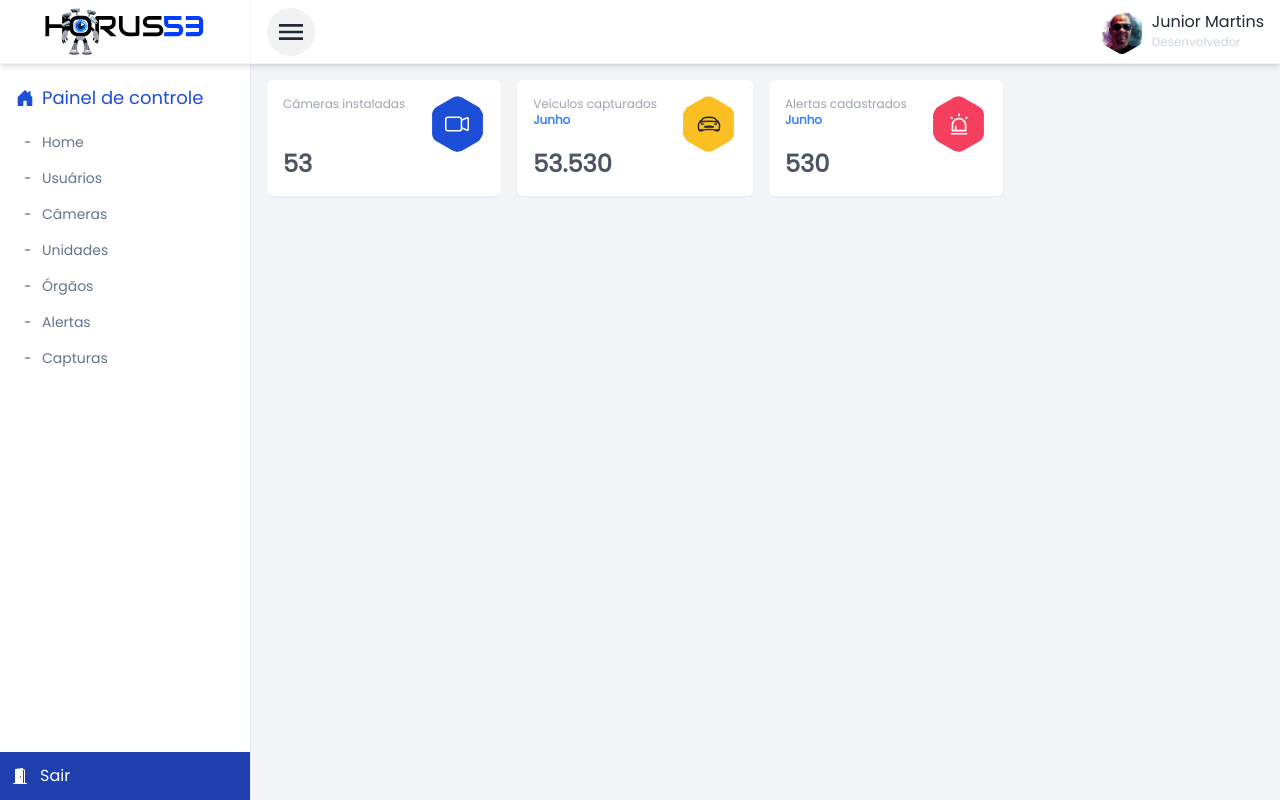
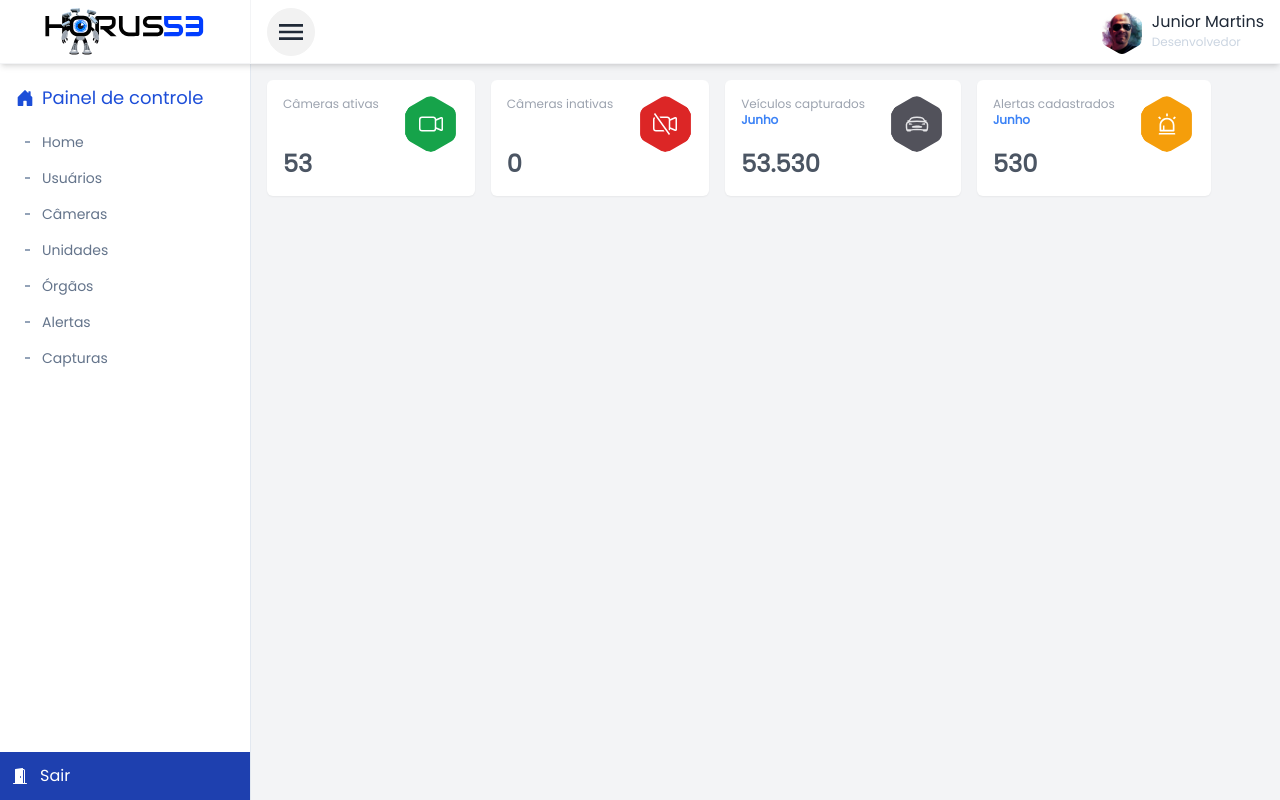
Before and after one commit to juniormartinxo/horus53-app, a Next.js app: page / in a window 1280 px wide. Built offline with nearby package versions, Linux system fonts and the light colour scheme.

Commit message:
feat: cria novos box no dashboard

```diff
--- a/src/app/page.tsx
+++ b/src/app/page.tsx
@@ -1,4 +1,4 @@
-import { BsCameraVideo, BsImages } from 'react-icons/bs'
+import { BsCameraVideo, BsCameraVideoOff } from 'react-icons/bs'
 import { IoCarSportOutline } from 'react-icons/io5'
 import { AiOutlineAlert } from 'react-icons/ai'
 import NavTop from './components/nav-top'
@@ -18,12 +18,24 @@ export default function HomePage() {
                 <div className={styles.cardDashboard}>
                   <div className={styles.cardDashboardBody}>
                     <span className={styles.cardDashboardTitle}>
-                      Câmeras instaladas
+                      Câmeras ativas
                     </span>
                     <span className={styles.cardDashboardValue}>53</span>
                   </div>
-                  <span className={`${styles.cardDashboardIco} bg-blue-700`}>
+                  <span className={`${styles.cardDashboardIco} bg-green-600`}>
                     <BsCameraVideo className='text-2xl text-white' />
+                  </span>
+                </div>
+
+                <div className={styles.cardDashboard}>
+                  <div className={styles.cardDashboardBody}>
+                    <span className={styles.cardDashboardTitle}>
+                      Câmeras inativas
+                    </span>
+                    <span className={styles.cardDashboardValue}>0</span>
+                  </div>
+                  <span className={`${styles.cardDashboardIco} bg-red-600`}>
+                    <BsCameraVideoOff className='text-2xl text-white' />
                   </span>
                 </div>
 
@@ -35,8 +47,8 @@ export default function HomePage() {
                     </span>
                     <span className={styles.cardDashboardValue}>53.530</span>
                   </div>
-                  <span className={`${styles.cardDashboardIco} bg-amber-400`}>
-                    <IoCarSportOutline className='text-2xl text-gray-800' />
+                  <span className={`${styles.cardDashboardIco} bg-zinc-600`}>
+                    <IoCarSportOutline className='text-2xl text-zinc-200' />
                   </span>
                 </div>
 
@@ -48,7 +60,7 @@ export default function HomePage() {
                     </span>
                     <span className={styles.cardDashboardValue}>530</span>
                   </div>
-                  <span className={`${styles.cardDashboardIco} bg-rose-500`}>
+                  <span className={`${styles.cardDashboardIco} bg-amber-500`}>
                     <AiOutlineAlert className='text-2xl text-white' />
                   </span>
                 </div>
```
